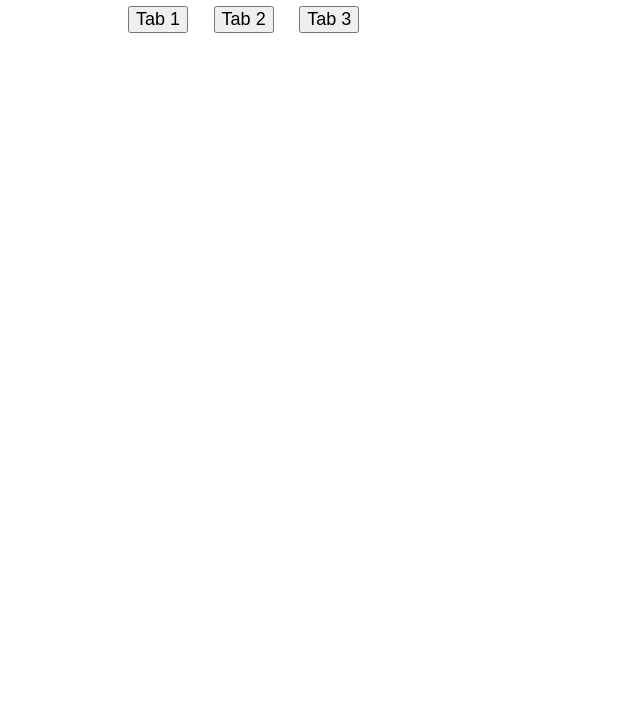
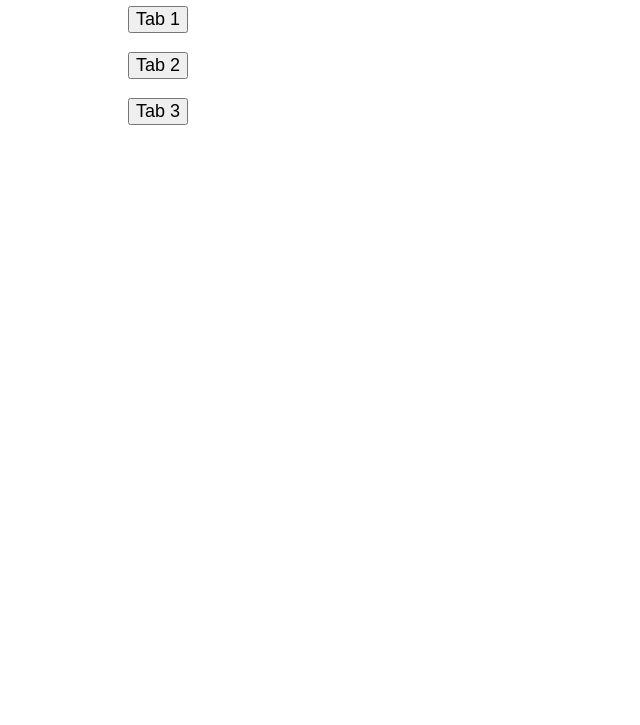
Before and after one commit to ddorota/web-first-steps-tutorial, a plain HTML site: page index.html in a window 1280 px wide. Shown: the part 75-800 px from the top of the page, without its empty margins (0-640 px from the left). Drawn offline with Linux system fonts and the light colour scheme.

Commit message:
change the position of buttons

```diff
--- a/css/style.css
+++ b/css/style.css
@@ -7,6 +7,8 @@ body {
 
 #navi {
     margin-bottom: 30px;
+    float: left;
+    width: 20%;
 }
 #navi button {
     margin-right: 2%;
--- a/index.html
+++ b/index.html
@@ -11,9 +11,9 @@
     <h1>Test</h1>
     <!-- Search HTML5 special element-->
     <div id="navi">
-        <button onclick="changeTab(1)">Tab 1</button>
-        <button onclick="changeTab(2)">Tab 2</button>
-        <button onclick="changeTab(3)">Tab 3</button>
+        <button onclick="changeTab(1)">Tab 1</button> <br/> <br/>
+        <button onclick="changeTab(2)">Tab 2</button> <br/> <br/>
+        <button onclick="changeTab(3)">Tab 3</button> <br/> <br/>
     </div>
 
     <div class="tabs">
```
